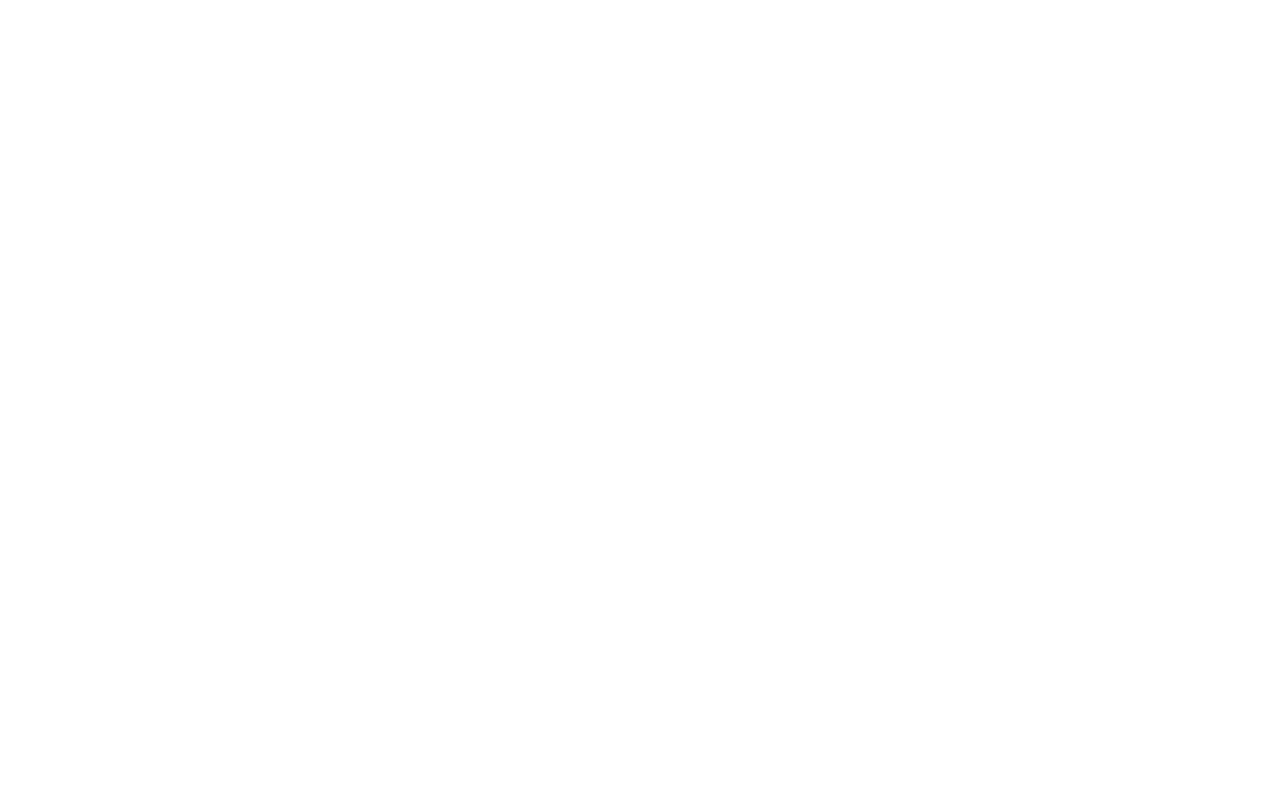
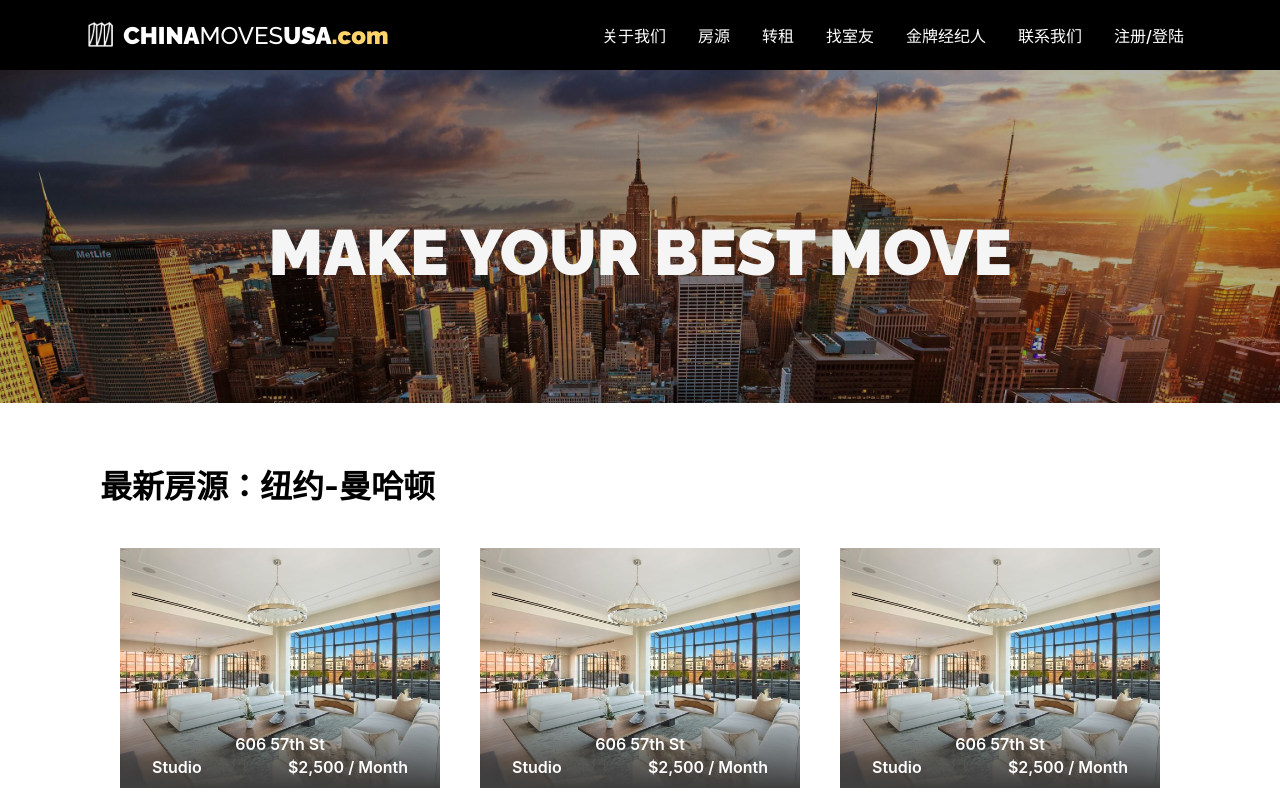
Before and after one commit to great-simonlee/chinamoves, a React (Create React App) app: page /chinamoves/aboutus in a window 1280 px wide. Shown: the top 800 px of the page. Built offline with nearby package versions, Linux system fonts and the light colour scheme.

Commit message:
The page order has been changed

```diff
--- a/src/app.jsx
+++ b/src/app.jsx
@@ -2,7 +2,7 @@
 import BodyContent from './components/body_container/body_container';
 import Header from './components/header/header';
 import Footer from './components/footer/footer';
-import { BrowserRouter, Switch, Route } from 'react-router-dom';
+import { BrowserRouter, Switch, Route, Link } from 'react-router-dom';
 import AboutUs from './components/aboutus/aboutus';
 import AboutAgents from './components/aboutagents/about_agents';
 
@@ -10,12 +10,7 @@
   return (
     <BrowserRouter>
       <Switch>
-        <Route path="/" exact>
-          <Header />
-          {/* <iframe width="560" height="315" src="https://www.youtube.com/embed/Tf_t5d63pHA?autoplay=1&controls=0&mute=1&disablekb=1&playlist=Tf_t5d63pHA&loop=1" frameBorder="0" allow="accelerometer; autoplay=1; clipboard-write; encrypted-media; gyroscope; picture-in-picture" allowfullscreen></iframe> */}
-          <BodyContent />
-          <Footer />
-        </Route>
+
         <Route path="/aboutus">
           <Header />
           <AboutUs />
@@ -27,6 +22,12 @@
           <Footer />
         </Route>
       </Switch>
+      <Route path={["/", ""]}>
+          <Header />
+          {/* <iframe width="560" height="315" src="https://www.youtube.com/embed/Tf_t5d63pHA?autoplay=1&controls=0&mute=1&disablekb=1&playlist=Tf_t5d63pHA&loop=1" frameBorder="0" allow="accelerometer; autoplay=1; clipboard-write; encrypted-media; gyroscope; picture-in-picture" allowfullscreen></iframe> */}
+          <BodyContent />
+          <Footer />
+        </Route>
     </BrowserRouter>
   );
 }
```
